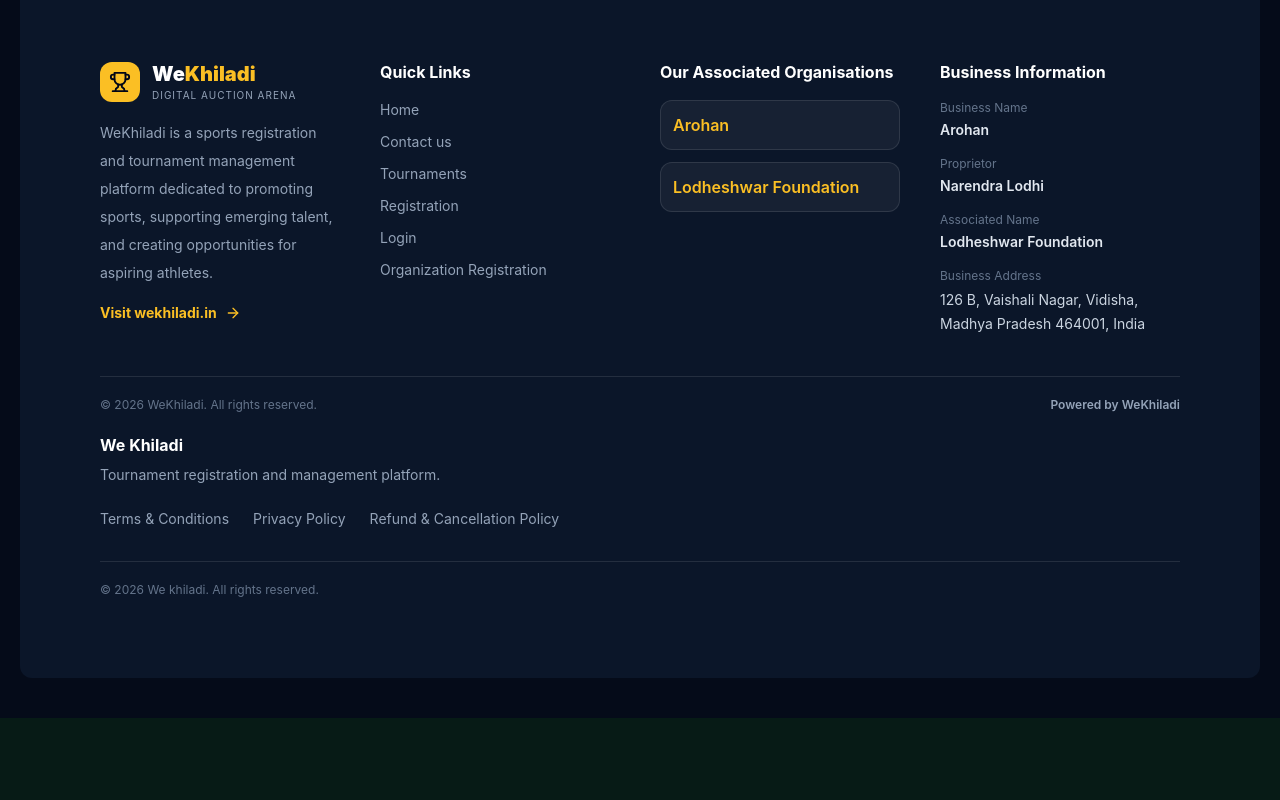
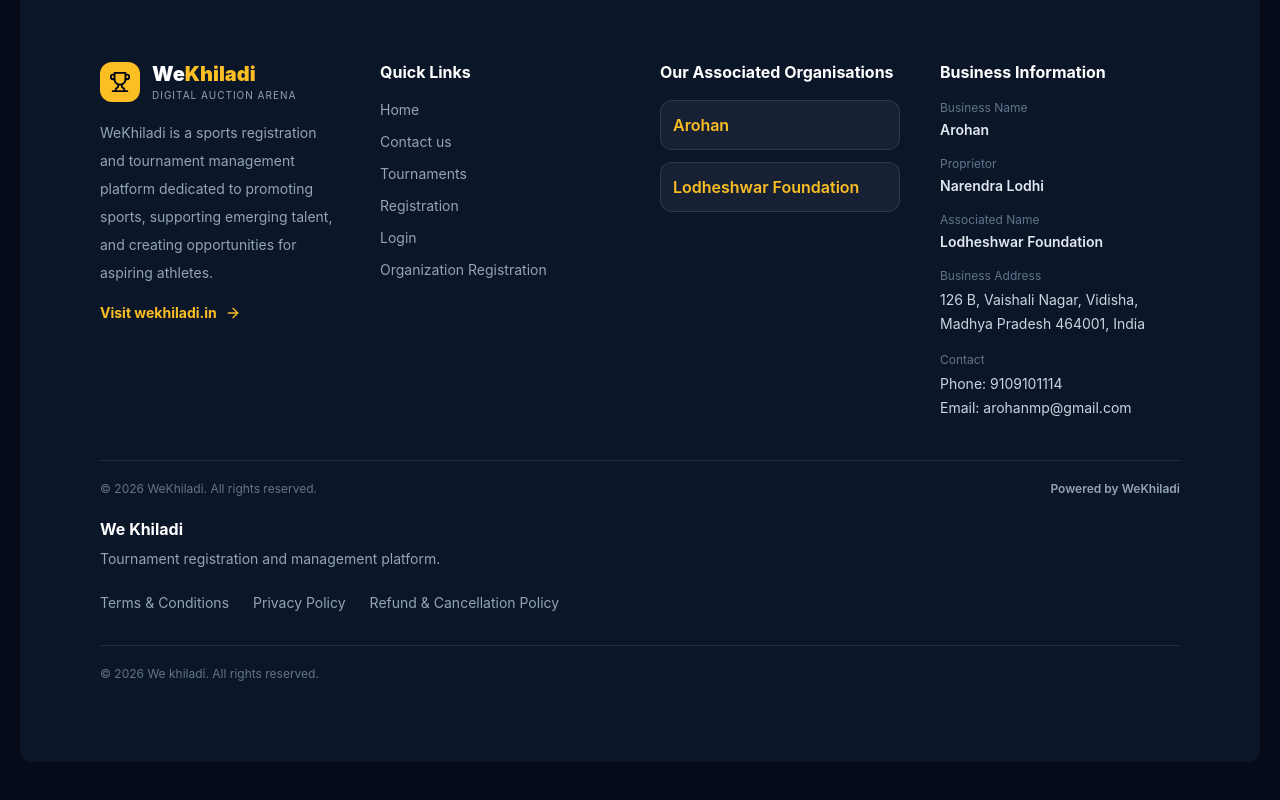
Before and after one commit to Vivek-ik/sacl, a React (Vite) app in the folder client/: page / in a window 1280 px wide. Shown: the part 1971-2771 px from the top of the page. Before the commit the page ends 2689 px from the top, so only its background shows below. Built offline with nearby package versions, Linux system fonts and the light colour scheme.

Commit message:
add aroham eamil and number

```diff
--- a/client/src/pages/Landing.jsx
+++ b/client/src/pages/Landing.jsx
@@ -715,6 +715,14 @@ export default function Landing() {
                     126 B, Vaishali Nagar, Vidisha, Madhya Pradesh 464001, India
                   </p>
                 </div>
+
+                <div>
+                  <p className="text-xs text-slate-500">Contact</p>
+                  <p className="mt-1 leading-6 text-slate-300">
+                    Phone: 9109101114 <br />
+                    Email: arohanmp@gmail.com
+                  </p>
+                </div>
               </div>
             </div>
           </div>
@@ -764,7 +772,6 @@ export default function Landing() {
               >
                 Refund & Cancellation Policy
               </Link>
-
             </div>
 
             <div className="mt-8 border-t border-white/10 pt-5 text-xs text-slate-500">
--- a/client/src/pages/website/About.jsx
+++ b/client/src/pages/website/About.jsx
@@ -186,9 +186,7 @@ export default function About() {
               <Target size={30} />
             </div>
 
-            <h3 className="mt-6 text-2xl font-black">
-              Our Mission
-            </h3>
+            <h3 className="mt-6 text-2xl font-black">Our Mission</h3>
 
             <p className="mt-4 leading-8">
               To make sports participation and tournament administration simpler
@@ -202,9 +200,7 @@ export default function About() {
               <ShieldCheck size={30} />
             </div>
 
-            <h3 className="mt-6 text-2xl font-black">
-              Our Commitment
-            </h3>
+            <h3 className="mt-6 text-2xl font-black">Our Commitment</h3>
 
             <p className="mt-4 leading-8">
               We aim to provide clear registration information, transparent fee
@@ -505,6 +501,14 @@ export default function About() {
                   <p className="text-xs text-slate-500">Business Address</p>
                   <p className="mt-1 leading-6 text-slate-300">{B.address}</p>
                 </div>
+
+                <div>
+                  <p className="text-xs text-slate-500">Contact</p>
+                  <p className="mt-1 leading-6 text-slate-300">
+                    Phone: 9109101114 <br />
+                    Email: arohanmp@gmail.com
+                  </p>
+                </div>
               </div>
             </div>
           </div>
--- a/client/src/pages/website/Contact.jsx
+++ b/client/src/pages/website/Contact.jsx
@@ -128,9 +128,7 @@ export function ContactForm() {
 
               <span>
                 <small className="block text-sm text-slate-500">Platform</small>
-                <strong className="mt-1 block text-lg">
-                  WeKhiladi
-                </strong>
+                <strong className="mt-1 block text-lg">WeKhiladi</strong>
               </span>
             </div>
 
@@ -148,9 +146,7 @@ export function ContactForm() {
                 <small className="block text-sm text-slate-500">
                   Official Website
                 </small>
-                <strong className="mt-1 block text-lg">
-                  wekhiladi.in
-                </strong>
+                <strong className="mt-1 block text-lg">wekhiladi.in</strong>
               </span>
             </a>
           </div>
@@ -531,6 +527,13 @@ export default function Contact() {
                   <p className="text-xs text-slate-500">Business Address</p>
                   <p className="mt-1 leading-6 text-slate-300">{B.address}</p>
                 </div>
+                <div>
+                  <p className="text-xs text-slate-500">Contact</p>
+                  <p className="mt-1 leading-6 text-slate-300">
+                    Phone: 9109101114 <br />
+                    Email: arohanmp@gmail.com
+                  </p>
+                </div>
               </div>
             </div>
           </div>
--- a/client/src/pages/website/Home.jsx
+++ b/client/src/pages/website/Home.jsx
@@ -484,7 +484,6 @@ export default function Home() {
               >
                 Refund & Cancellation Policy
               </Link>
-
             </div>
           </div>
 
```
